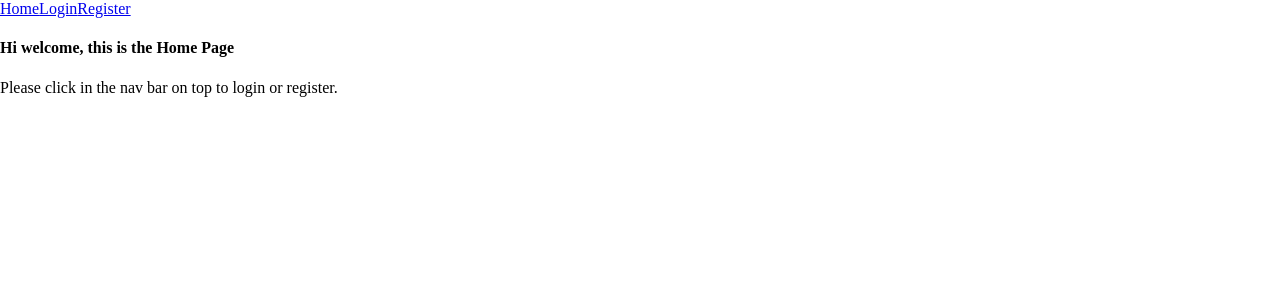
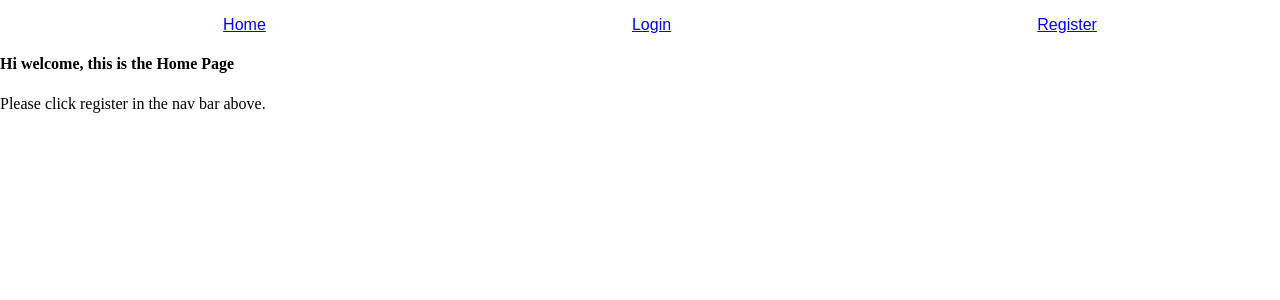
Before and after one commit to KatyRosli/TeamList-Project, a React (Create React App) app: page / in a window 1280 px wide. Shown: the top 300 px of the page. Built offline with nearby package versions, Linux system fonts and the light colour scheme.

Commit message:
semantic html & more styling
- edit & used semantic html
- added more style: button on hover
- use BEM class naming

```diff
--- a/src/components/HomeLayout.tsx
+++ b/src/components/HomeLayout.tsx
@@ -10,13 +10,13 @@ export const HomeLayout = () => {
     }
 
     return (
-        <div>
-            <nav>
-                <Link to='/'>Home</Link>
-                <Link to='/login'>Login</Link>
-                <Link to='/register'>Register</Link>
-            </nav>
+        <nav className='navbar'>
+            <ul className='navbar__container'>
+                <li className='navbar__links'><Link to='/'>Home</Link></li>
+                <li className='navbar__links'><Link to='/login'>Login</Link></li>
+                <li className='navbar__links'><Link to='/register'>Register</Link></li>
+            </ul>
             <Outlet />
-        </div>
+        </nav>
     )
 };
--- a/src/components/ProtectedLayout.tsx
+++ b/src/components/ProtectedLayout.tsx
@@ -1,5 +1,5 @@
 import React from 'react';
-import { Link, Navigate, useOutlet } from 'react-router-dom';
+import { Link, useOutlet } from 'react-router-dom';
 import { useAuth } from '../hooks/useAuth';
 
 export const ProtectedLayout = () => {
@@ -11,12 +11,12 @@ export const ProtectedLayout = () => {
     }
 
     return  (
-        <div>
-            <nav>
-                <Link to='/games/deposit'>Deposit</Link>
-                <Link to='/games/livecasino'>LiveCasino</Link>
-            </nav>
+        <nav className='navbar'>
+            <ul className='navbar__container'>
+                <li className='navbar__links'><Link to='/games/deposit'>Deposit</Link></li>
+                <li className='navbar__links'><Link to='/games/livecasino'>LiveCasino</Link></li>
+            </ul>
             {outlet}
-        </div>
+        </nav>
     );
 };
--- a/src/pages/Deposit.tsx
+++ b/src/pages/Deposit.tsx
@@ -13,9 +13,9 @@ export const DepositPage = ( ) => {
   }, []);
 
   return (
-    <div>
+    <main className='deposit'>
       <TeamList teamProp={ team.team } />
-      <h4>This is the Deposit Page</h4>
-    </div>
+      <h4 className='deposit__header'>This is the Deposit Page</h4>
+    </main>
   );
 }
--- a/src/pages/Home.tsx
+++ b/src/pages/Home.tsx
@@ -3,6 +3,6 @@ import React from 'react';
 export const HomePage = () => (
     <main>
       <h4>Hi welcome, this is the Home Page</h4>
-      <p>Please click in the nav bar on top to login or register.</p>
+      <p>Please click register in the nav bar above.</p>
     </main>
   );
--- a/src/styles.css
+++ b/src/styles.css
@@ -17,6 +17,26 @@
 body {
   background-color: var(--main-background-color);
   margin: 0;
+}
+
+.navbar {
+  display: inline;
+}
+
+.navbar__container {
+  display: flex;
+  justify-content: space-around;
+}
+
+ul,
+li {
+  list-style: none;
+}
+
+.navbar__links {
+  font-family: var(--font);
+  padding: 0, 16px, 0, 16px;
+  color: var(--secondary-color);
 }
 
 .teamList {
@@ -45,16 +65,19 @@ body {
   padding: 32px, 56px, 56px, 32px;
 }
 
-.register {
+.register,
+.deposit {
   display: flex;
 }
 
-.register__form {
+.register__form,
+.deposit__header {
   padding-left: 40px;
   padding-right: 584px;
 }
 
-.register__header {
+.register__header,
+.deposit__header {
   font-family: var(--font);
   color: var(--secondary-color);
   font-size: 32px;
@@ -115,3 +138,8 @@ body {
   padding-bottom: 8px;
   margin-top: 24px;
 }
+
+.register__submit:hover {
+  transition: all 1s ease-in-out;
+  transform: scale(1.1);
+}
```
